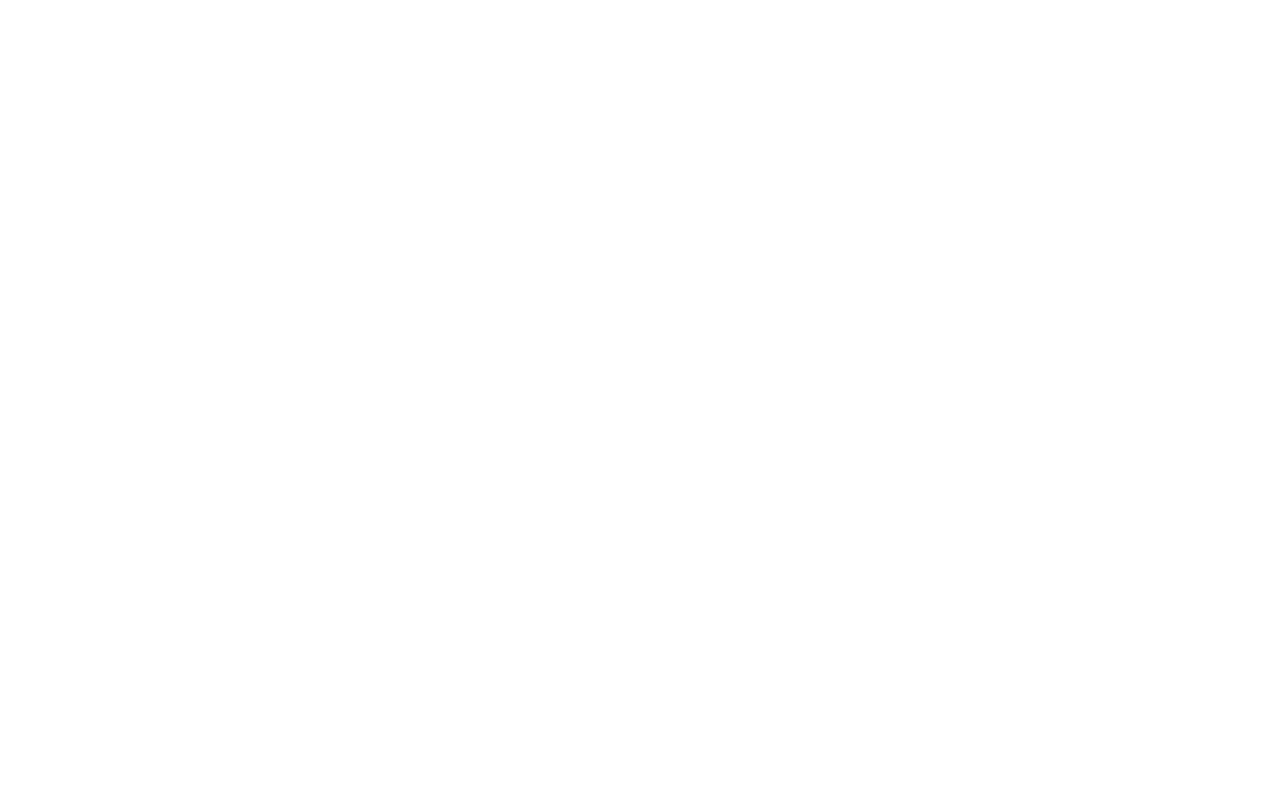
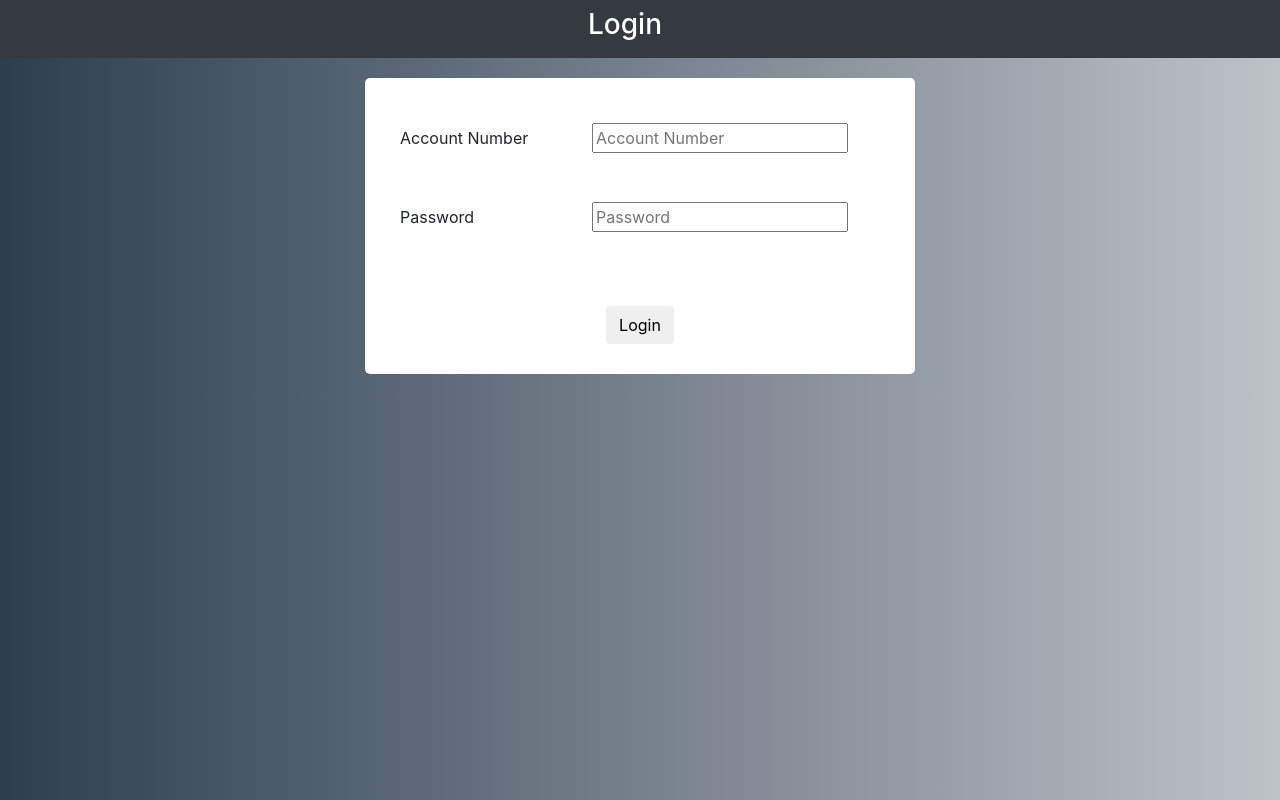
Before and after one commit to mordor619/bank-portal-react, a React (Create React App) app: page /login in a window 1280 px wide. Before the commit this address had no page. Built offline with nearby package versions, Linux system fonts and the light colour scheme.

Commit message:
login page completed

```diff
--- a/package.json
+++ b/package.json
@@ -7,10 +7,12 @@
     "@testing-library/react": "^13.3.0",
     "@testing-library/user-event": "^13.5.0",
     "axios": "^0.27.2",
+    "mdb-react-ui-kit": "^4.1.0",
     "react": "^18.2.0",
     "react-dom": "^18.2.0",
+    "react-hook-form": "^7.34.0",
     "react-router-dom": "^6.3.0",
-    "react-scripts": "5.0.1",
+    "react-scripts": "^5.0.1",
     "web-vitals": "^2.1.4"
   },
   "scripts": {
--- a/src/App.js
+++ b/src/App.js
@@ -2,6 +2,8 @@ import { useState, useEffect } from "react";
 import "./App.css";
 import Header from "./components/register/header";
 import RegistrationForm from "./components/register/registrationForm";
+import LoginForm from "./components/login/loginForm";
+import Header1 from "./components/login/loginheader";
 import Home from "./components/home/home";
 import { Routes, Route } from "react-router-dom";
 import Loading from "./components/loading/loading";
@@ -27,13 +29,26 @@ function App() {
 
           <Route
             path="/register"
+
             element={
               <>
                 <Header />
                 <RegistrationForm />
+
               </>
             }
           />
+          <Route
+            path="/login"
+
+            element={
+              <>
+                <Header1 />
+                <LoginForm />
+              </>
+            }
+          />
+
 
         <Route path="/dashboard" element={<Dashboard />} />
         </Routes>
--- /dev/null
+++ b/src/components/login/loginForm.js
@@ -0,0 +1,109 @@
+import React, {useState} from 'react';
+import './style.css';
+import axios from 'axios';
+import { useNavigate } from "react-router-dom";
+import {useForm} from 'react-hook-form'
+
+
+function LoginForm(props){
+    let navigate = useNavigate();
+
+    const [accountNumber,setAccountNumber] = useState(null);
+    const [password,setPassword] = useState(null);
+
+    const{register,formState:{errors},handleSubmit,}=useForm();
+    const onSubmit=(data)=>handleLogin(data);
+
+    const handleInputChange = (e) => {
+        const {id , value} = e.target;
+
+        if(id === "accno"){
+            setAccountNumber(value);
+        }
+        if(id === "password"){
+            setPassword(value);
+        }
+    }
+
+    const handleLogin  = (data) => {
+
+        // console.log(accountNumber,password);
+
+
+            //const [data, setData] = useState({ accHolderName: '', email: '', phone: '', address: '', date: '', password: ''})
+
+            //https://localhost:44340/api/Login/Signin?AccountNumber=3266313510&Password=Kalai%40123
+            const apiUrl = "https://localhost:44340/api/Login/Signin?AccountNumber="+data.accountNumber+"&Password="+data.password;
+
+            // const userData = { accountNumber:accountNumber,password:password };
+
+            axios.get(apiUrl)
+                .then((result) => {
+
+                    //console.log(result.data);
+
+                    if (result.data.status === 200)  {
+                        // transfer to dashboard page
+                        alert(result.data.message);
+                        return navigate("/dashboard");
+                    }
+                    else
+                    {
+
+                        alert(result.data.message);
+                        return navigate("/login");
+                    }
+                }
+                )
+
+
+    }
+
+    return(
+        <div className="form">
+            <form onSubmit={handleSubmit(onSubmit)} method='get'>
+          <div className="form-body">
+
+            <div className="accno">
+            <label className="form__label" for="name"> Account Number </label>
+                  <input className="form__input" type="text" value={accountNumber} onChange = {(e) => handleInputChange(e)} id="accno" placeholder="Account Number"
+                  {...register("accountNumber", { required: true })}/>
+
+              </div>
+              <div>
+              <error>
+            {errors.accountNumber?.type === "required" && "Accouint Number is required"}
+          </error>
+          </div>
+          <div className="password">
+                  <label className="form__label" for="password">Password </label>
+                  <input className="form__input" type="password" value={password} onChange = {(e) => handleInputChange(e)} id="password" placeholder="Password"
+                  {...register("password", {
+                    required: true,
+                    minLength: 5,
+                    maxLength: 20,
+                  })}/>
+
+              </div>
+              <div>
+              <error>
+                  {errors.password?.type === "required" && "Password is required"}
+            {errors.password?.type === "minLength" &&
+              "Entered password is less than 5 characters"}
+            {errors.password?.type === "maxLength" &&
+              "Entered password is more than 20 characters"}
+          </error>
+          </div>
+          </div>
+
+            {/* footer */}
+          <div class="footer">
+              <button type="submit" class="btn">Login</button>
+          </div>
+
+    </form>
+        </div>
+    );
+    }
+
+export default LoginForm;
--- /dev/null
+++ b/src/components/login/loginheader.js
@@ -0,0 +1,14 @@
+import React from 'react';
+function LoginHeader() {
+
+    return(
+        <nav class="bg-dark navbar-dark navbar">
+            <div className="row col-12 d-flex justify-content-center text-white">
+                <h3>Login</h3>
+            </div>
+        </nav>
+    )
+}
+
+
+export default LoginHeader;
--- /dev/null
+++ b/src/components/login/style.css
@@ -0,0 +1,54 @@
+body{
+  background: #bdc3c7;
+  background: -webkit-linear-gradient(to right, #2c3e50, #bdc3c7);
+  background: linear-gradient(to right, #2c3e50, #bdc3c7);
+}
+
+.form{
+  background-color: white;
+  border-radius: 5px;
+  width: 550px;
+  margin: 20px auto;
+  padding: 20px;
+}
+
+.form-body{
+  text-align: left;
+  padding: 20px 10px;
+}
+
+.form-body > *{
+  padding: 5px;
+}
+
+.form__label{
+  width: 40%;
+}
+
+.form_input{
+  width: 60%;
+}
+
+.footer{
+  text-align: center;
+  padding: 10px 10px;
+}
+
+.link{
+  font-size: 17px;
+  font-weight: 400;
+  text-align: center;
+}
+
+a{
+  color: blue;
+}
+
+
+div error{
+  text-align: center;
+  color: red;
+  font-style: italic;
+  margin-left: 40%;
+
+}
--- a/src/components/register/registrationForm.js
+++ b/src/components/register/registrationForm.js
@@ -2,6 +2,7 @@ import React, {useState} from 'react';
 import './style.css';
 import axios from 'axios';
 import { useNavigate } from "react-router-dom";
+import {useForm} from 'react-hook-form'
 
 
 function RegistrationForm(props) {
@@ -14,6 +15,9 @@ function RegistrationForm(props) {
     const [dob, setDob] = useState(null);
     const [password,setPassword] = useState(null);
     const [confirmPassword,setConfirmPassword] = useState(null);
+
+    const{register,formState:{errors},handleSubmit,}=useForm();
+    const onSubmit=(data)=>handleRegister(data);
 
     const handleInputChange = (e) => {
         const {id , value} = e.target;
@@ -42,7 +46,8 @@ function RegistrationForm(props) {
 
     }
 
-    const handleRegister  = () => {
+    const handleRegister  = (data) => {
+
         // console.log(name,emailid,phoneNumber,address,dob,password,confirmPassword);
 
         if(password === confirmPassword){
@@ -50,9 +55,9 @@ function RegistrationForm(props) {
 
             const apiUrl = "https://localhost:44340/api/Register/Signup";
 
-            const userData = { name:name, emailid:emailid, phoneNumber:phoneNumber, address:address, dob:dob, password:password };
+            // const userData = { name:name, emailid:emailid, phoneNumber:phoneNumber, address:address, dob:dob, password:password };
 
-            axios.post(apiUrl, userData)
+            axios.post(apiUrl, data)
                 .then((result) => {
 
                     //console.log(result.data);
@@ -79,52 +84,119 @@ function RegistrationForm(props) {
     return(
 
         // form
+
       <div className="form">
+        <form onSubmit={handleSubmit(onSubmit)} method='post'>
           <div className="form-body">
 
               <div className="username">
                   <label className="form__label" for="name"> Name </label>
-                  <input className="form__input" type="text" value={name} onChange = {(e) => handleInputChange(e)} id="name" placeholder="Name"/>
+                  <input className="form__input" type="text" value={name} onChange = {(e) => handleInputChange(e)} id="name" placeholder="Name"
+                  {...register("name", { required: true })}/>
+
               </div>
+              <error>
+            {errors.name?.type === "required" && "Name is required"}
+          </error>
 
               <div className="email">
                   <label className="form__label" for="email">Email </label>
-                  <input type="email" value={emailid} onChange = {(e) => handleInputChange(e)} id="email" className="form__input" placeholder="Email"/>
+                  <input type="email" value={emailid} onChange = {(e) => handleInputChange(e)} id="email" className="form__input" placeholder="Email"
+                  {...register("emailid", {
+                    required: true,
+                    pattern: /^[a-zA-Z0-9_.+-]+@[a-zA-Z0-9-]+\.[a-zA-Z0-9-.]+$/i,
+                  })}/>
+
               </div>
+              <error>
+            {errors.emailid?.type === "required" && "Email is required"}
+            {errors.emailid?.type === "pattern" &&
+              "Entered email is in wrong format"}
+          </error>
 
               <div className="phone">
                   <label className="form__label" for="phoneNumber">Phone </label>
-                  <input  type="number" value={phoneNumber} onChange = {(e) => handleInputChange(e)} id="phone" className="form__input" placeholder="Phone"/>
+                  <input  type="number" value={phoneNumber} onChange = {(e) => handleInputChange(e)} id="phone" className="form__input" placeholder="Phone"
+                  {...register("phoneNumber", {
+                    required:true,
+                    minLength: 6,
+                    maxLength: 12,
+                  })}/>
+
               </div>
+              <error>
+                  {errors.phoneNumber?.type === "required" && "Phone Number is required"}
+            {errors.phoneNumber?.type === "minLength" &&
+              "Entered number is less than 6 digits"}
+            {errors.phoneNumber?.type === "maxLength" &&
+              "Entered number is more than 12 digits"}
+          </error>
 
               <div className="address">
                   <label className="form__label" for="address"> Address </label>
-                  <input className="form__input" type="text" value={address} onChange = {(e) => handleInputChange(e)} id="address" placeholder="Address"/>
+                  <input className="form__input" type="text" value={address} onChange = {(e) => handleInputChange(e)} id="address" placeholder="Address"
+                  {...register("address", { required: true })}/>
+
               </div>
+              <error>
+            {errors.address?.type === "required" && "Address is required"}
+          </error>
 
               <div className="dob">
                   <label className="form__label" for="dob"> Date of birth </label>
-                  <input className="form__input" type="date" value={dob} onChange = {(e) => handleInputChange(e)} id="dob" placeholder="../../...."/>
+                  <input className="form__input" type="date" value={dob} onChange = {(e) => handleInputChange(e)} id="dob" placeholder="../../...."
+                  {...register("dob", { required: true })}/>
+
               </div>
+              <error>
+            {errors.dob?.type === "required" && "DOB is required"}
+          </error>
 
               <div className="password">
                   <label className="form__label" for="password">Password </label>
-                  <input className="form__input" type="password" value={password} onChange = {(e) => handleInputChange(e)} id="password" placeholder="Password"/>
+                  <input className="form__input" type="password" value={password} onChange = {(e) => handleInputChange(e)} id="password" placeholder="Password"
+                  {...register("password", {
+                    required: true,
+                    minLength: 5,
+                    maxLength: 20,
+                  })}/>
+
               </div>
+              <error>
+                  {errors.password?.type === "required" && "Password is required"}
+            {errors.password?.type === "minLength" &&
+              "Entered password is less than 5 characters"}
+            {errors.password?.type === "maxLength" &&
+              "Entered password is more than 20 characters"}
+          </error>
 
               <div className="confirm-password">
                   <label className="form__label" for="confirmPassword">Confirm Password </label>
-                  <input className="form__input" type="password" value={confirmPassword} onChange = {(e) => handleInputChange(e)} id="confirmPassword" placeholder="Confirm Password"/>
+                  <input className="form__input" type="password" value={confirmPassword} onChange = {(e) => handleInputChange(e)} id="confirmPassword" placeholder="Confirm Password"
+                  {...register("confirmPassword", {
+                    required: true,
+                    minLength: 5,
+                    maxLength: 20,
+                  })}/>
+
               </div>
+              <div>
+              <error>
+                  {errors.confirmPassword?.type === "required" && "Confirm Password is required"}
+            {errors.ConfirmPassword?.type === "minLength" &&
+              "Entered password is less than 5 characters"}
+            {errors.ConfirmPassword?.type === "maxLength" &&
+              "Entered password is more than 20 characters"}
+              </error></div>
 
           </div>
 
 {/* footer */}
           <div class="footer">
-              <button onClick={()=>handleRegister()} type="submit" class="btn">Register</button>
+              <button type="submit" class="btn">Register</button>
           </div>
 
-
+</form>
       </div>
 
     )
```
Also changed, not shown: src/components/register/style.css (+8 -0 lines), 1 other file (tests, documents, lock files or other folders).
